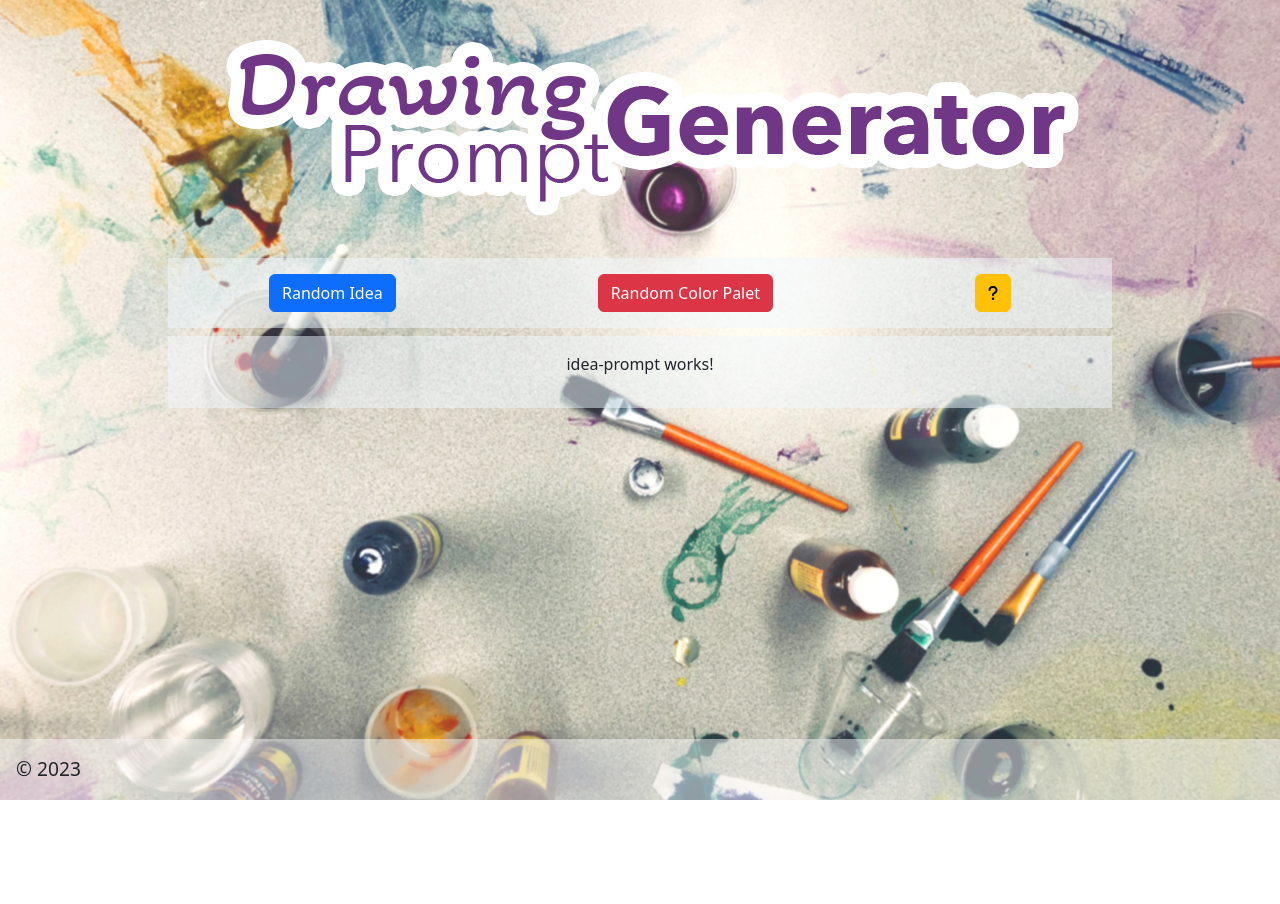
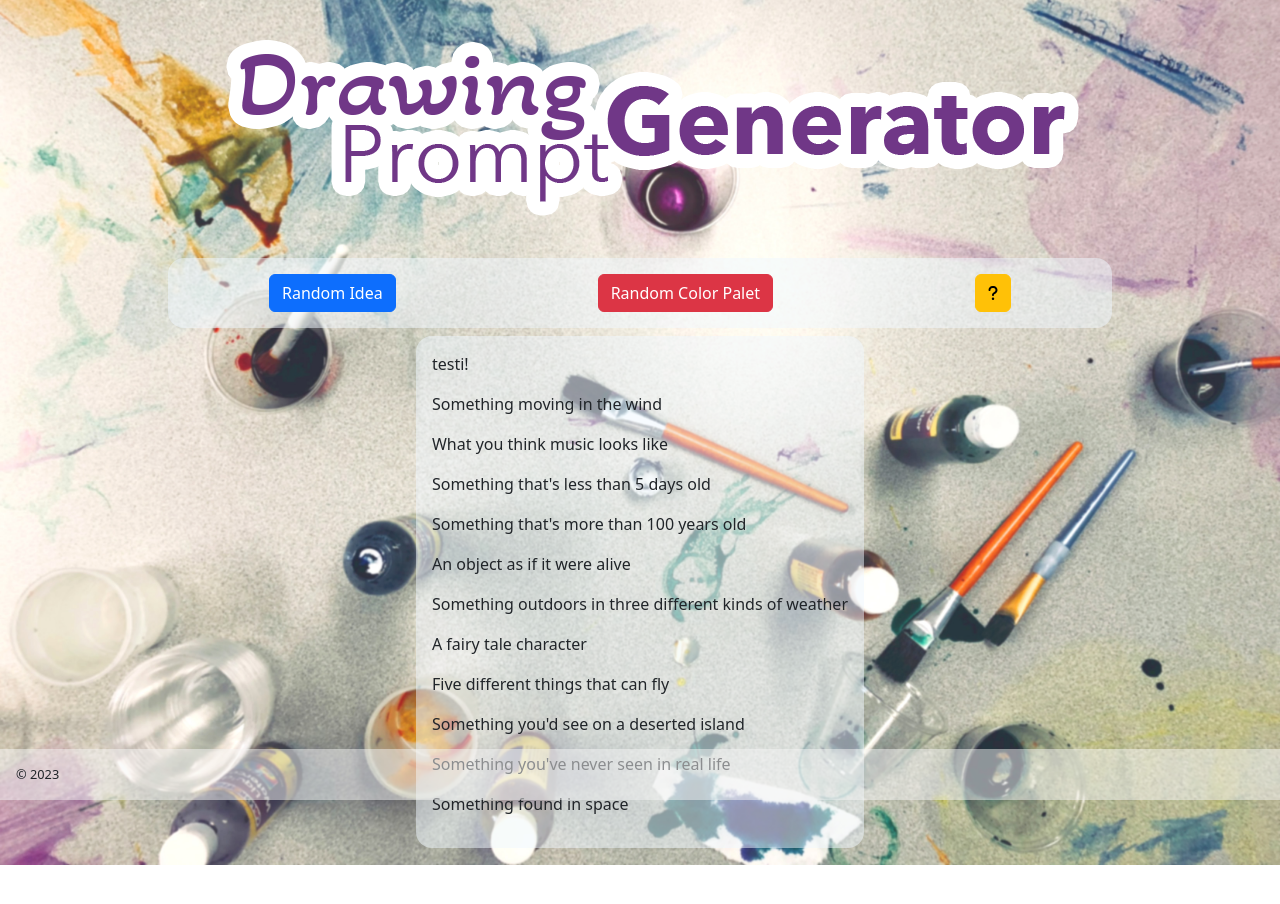
Before and after one commit to Suvikan/drawing-prompt, an Angular app: page / in a window 1280 px wide. Both pictures are taken after a click on the button "Random Idea". Shown: the top 904 px of the page. Before the commit the page ends 800 px from the top, so only its background shows below. Built offline with nearby package versions, Linux system fonts and the light colour scheme.

Commit message:
ideasList works

```diff
--- a/src/app/app.component.css
+++ b/src/app/app.component.css
@@ -17,6 +17,7 @@ h1 {
     display: flex;
     flex-direction: row;
     background-color: rgba(240, 248, 255, .5);
+    border-radius: 1rem;
     padding: 4rem auto;
 }
 
@@ -24,10 +25,10 @@ h1 {
     margin: 1rem auto
 }
 
-app-roulette {
-    display: block;
+#prompt-boxes {
+    display: flex;
+    flex-direction: row;
     padding-bottom: 10rem;
-    width: 60%;
     margin: 0 auto;
   }
 
--- a/src/app/app.component.html
+++ b/src/app/app.component.html
@@ -5,8 +5,10 @@
     <button type="button" class="btn btn-danger" (click)="onShowColorPalet()">Random Color Palet</button>
     <button type="button" class="btn btn-warning" (click)="onShowMysteryPrompt()"><fa-icon [icon]="faQuestion"></fa-icon></button>
   </section>
+  <section id="prompt-boxes">
   <app-idea-prompt *ngIf="showRandomIdea"></app-idea-prompt>
   <app-color-prompt *ngIf="showColorPalet"></app-color-prompt>
   <app-mystery-prompt *ngIf="showMysteryPrompt"></app-mystery-prompt>
+</section>
   <app-footer class="footer"></app-footer>
 </main>
--- a/src/app/app.component.ts
+++ b/src/app/app.component.ts
@@ -1,4 +1,5 @@
-import { Component, OnInit, Input,  Output, EventEmitter } from '@angular/core';
+import { Component, OnInit } from '@angular/core';
+import { DataService } from './data.service';
 import { Observable } from 'rxjs';
 import { faQuestion } from '@fortawesome/free-solid-svg-icons';
 
@@ -15,7 +16,7 @@ export class AppComponent implements OnInit {
   showMysteryPrompt = false;
 
 
-  constructor() {
+  constructor(private service: DataService) {
     this.showRandomIdea = false;
     this.showColorPalet = false;
     this.showMysteryPrompt = false;
--- a/src/app/data.service.ts
+++ b/src/app/data.service.ts
@@ -1,9 +1,15 @@
 import { Injectable } from '@angular/core';
+import { HttpClient } from '@angular/common/http';
+import { Observable } from 'rxjs';
 
 @Injectable({
   providedIn: 'root'
 })
 export class DataService {
 
-  constructor() { }
+  constructor(private http: HttpClient) { }
+
+  getAllIdeas() {
+  return this.http.get('../assets/json/ideas.json');
+  }
 }
--- a/src/app/footer/footer.component.css
+++ b/src/app/footer/footer.component.css
@@ -4,6 +4,6 @@
 }
 
 p {
-    font-size: 1.2rem;
+    font-size: .8rem;
     margin: 0;
 }
--- a/src/app/idea-prompt/idea-prompt.component.html
+++ b/src/app/idea-prompt/idea-prompt.component.html
@@ -1,5 +1,8 @@
 <article class="promptbox">
 
-    <p>idea-prompt works!</p>
+    <p>testi!</p>
+    <article *ngFor="let idea of ideasList">
+    <p>{{ idea.prompt }}</p>
+    </article>
 
 </article>
--- a/src/app/idea-prompt/idea-prompt.component.ts
+++ b/src/app/idea-prompt/idea-prompt.component.ts
@@ -1,10 +1,25 @@
-import { Component } from '@angular/core';
+import { Component, OnInit } from '@angular/core';
+import { HttpClient } from '@angular/common/http';
+import { DataService } from '../data.service';
 
 @Component({
   selector: 'app-idea-prompt',
   templateUrl: './idea-prompt.component.html',
   styleUrls: ['./idea-prompt.component.css']
 })
-export class IdeaPromptComponent {
 
+export class IdeaPromptComponent implements OnInit {
+  ideasList: any = [];
+
+  constructor(private service: DataService) {}
+
+  ngOnInit(): void {
+    this.getIdeas();
+  }
+
+  getIdeas(): void {
+    this.service.getAllIdeas().subscribe((data) => {
+      this.ideasList = data;
+    });
+  }
 }
--- /dev/null
+++ b/src/assets/json/ideas.json
@@ -0,0 +1,46 @@
+[
+    {
+        "id" : "1",
+        "prompt" : "Something moving in the wind"
+    },
+    {
+        "id" : "2",
+        "prompt" : "What you think music looks like"
+    },
+    {
+        "id" : "3",
+        "prompt" : "Something that's less than 5 days old"
+    },
+    {
+        "id" : "4",
+        "prompt" : "Something that's more than 100 years old"
+    },
+    {
+        "id" : "5",
+        "prompt" : "An object as if it were alive"
+    },
+    {
+        "id" : "6",
+        "prompt" : "Something outdoors in three different kinds of weather"
+    },
+    {
+        "id" : "7",
+        "prompt" : "A fairy tale character"
+    },
+    {
+        "id" : "8",
+        "prompt" : "Five different things that can fly"
+    },
+    {
+        "id" : "9",
+        "prompt" : "Something you'd see on a deserted island"
+    },
+    {
+        "id" : "10",
+        "prompt" : "Something you've never seen in real life"
+    },
+    {
+        "id" : "11",
+        "prompt" : "Something found in space"
+    }
+]
--- a/src/styles.css
+++ b/src/styles.css
@@ -16,6 +16,7 @@ body { margin: 0; font-family: Roboto, "Helvetica Neue", sans-serif; }
     display: grid;
     justify-content: center;
     background-color: rgba(240, 248, 255, .5);
-    margin: .5rem auto 0 auto;
+    border-radius: 1rem;
+    margin: .5rem;
     padding: 1rem;
 }
```
Also changed, not shown: src/app/app.module.ts (+6 -1 lines).
